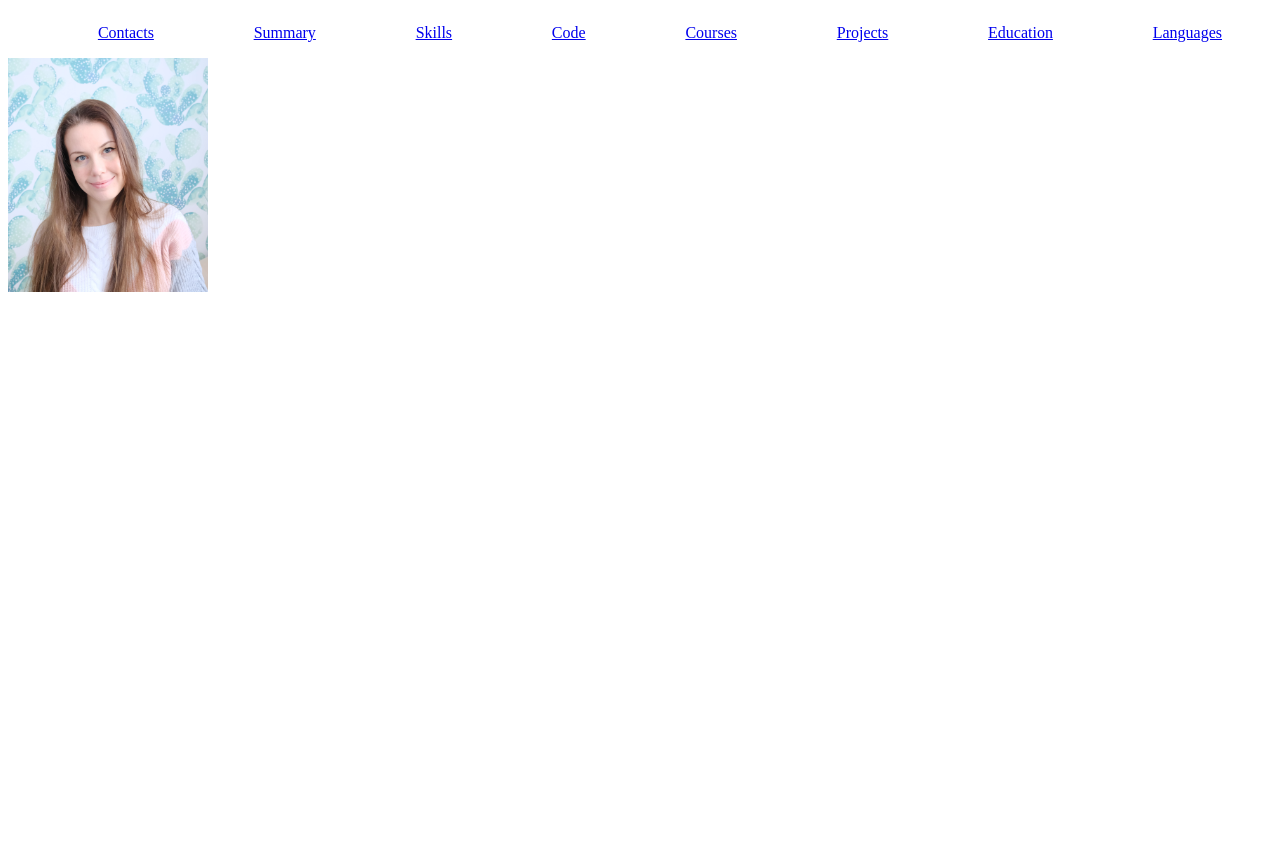
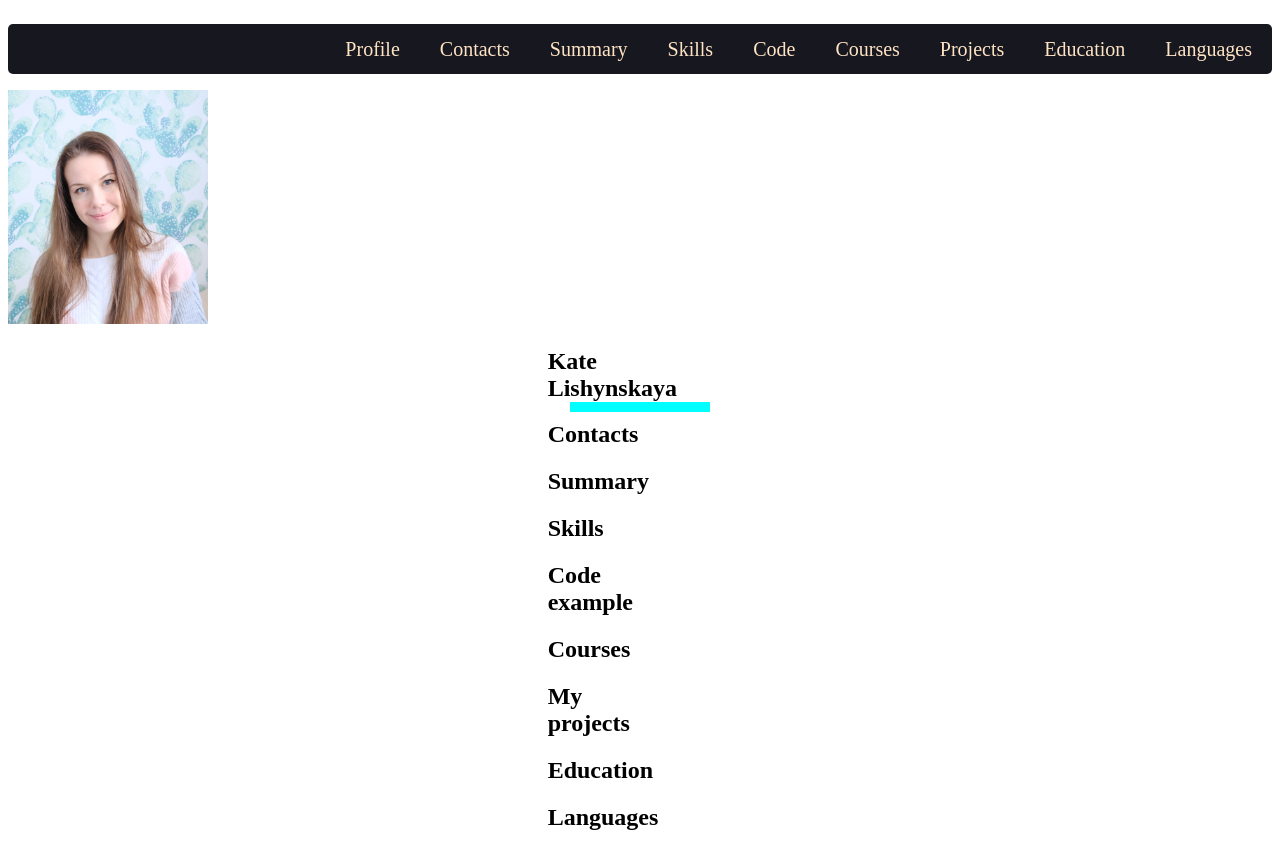
Before and after one commit to TekaLishoo/rsschool-cv, a plain HTML site: page index.html in a window 1280 px wide. Before the commit the page ends 800 px from the top, so only its background shows below. Drawn offline with Linux system fonts and the light colour scheme.

Commit message:
feat: add a main sections

```diff
--- a/index.html
+++ b/index.html
@@ -13,6 +13,7 @@
         <div class="container">
             <nav class="nav">
                 <ul class="nav-list">
+                  <li class="nav-item"><a href="#profile" class="nav-link">Profile</a></li>
                   <li class="nav-item"><a href="#contacts" class="nav-link">Contacts</a></li>
                   <li class="nav-item"><a href="#summary" class="nav-link">Summary</a></li>
                   <li class="nav-item"><a href="#skills" class="nav-link">Skills</a></li>
@@ -27,8 +28,38 @@
         </div>
     </header>
 
-    <main class="main">
-        <div class="container"></div>
+    <main class="main main-container">
+        <div class="container">
+            <section class="section" id="profile">
+                <h1 class="section-title main-title">
+                    Kate Lishynskaya
+                </h1>
+            </section>
+            <section class="section" id="contacts">
+                <h2 class="section-title">Contacts</h2>
+            </section>
+            <section class="section" id="summary">
+                <h2 class="section-title">Summary</h2>
+            </section>
+            <section class="section" id="skills">
+                <h2 class="section-title">Skills</h2>
+            </section>
+            <section class="section" id="code">
+                <h2 class="section-title">Code example</h2>
+            </section>
+            <section class="section" id="courses">
+                <h2 class="section-title">Courses</h2>
+            </section>
+            <section class="section" id="projects">
+                <h2 class="section-title">My projects</h2>
+            </section>
+            <section class="section" id="education">
+                <h2 class="section-title">Education</h2>
+            </section>
+            <section class="section" id="languages">
+                <h2 class="section-title">Languages</h2>
+            </section>
+        </div>
     </main>
 
     <footer class="footer">
--- a/style.css
+++ b/style.css
@@ -1,4 +1,12 @@
-body {
+html {
+    scroll-behavior: smooth;
+  }
+
+  * {
+    box-sizing: border-box;
+  }
+
+  body {
     display: flex;
     flex-direction: column;
     justify-content: space-between;
@@ -13,7 +21,54 @@ body {
 
   .nav-list {
     display: flex;
-    justify-content: space-around;
+    justify-content: flex-end;
     align-items: center;
     list-style: none;
   }
+
+
+  .nav-link {
+    padding: 0 20px;
+    line-height: 50px;
+    text-decoration: none;
+    color:bisque;
+    font-size: 20px;
+    transition: .3s;
+  }
+
+
+  .nav {
+      background-color: rgb(23, 23, 32);
+      border-radius: 5px;
+  }
+
+
+  .nav-item a:hover {
+    color: #a33333;
+  }
+
+  .main-container {
+    display: flex;
+    flex-wrap: wrap;
+    justify-content: space-between;
+  }
+
+  .section {
+    width: 40%;
+  }
+
+  .main-title::after {
+    content: "";
+    position: absolute;
+    left: 50%;
+    margin-left: -70px;
+    width: 140px;
+    height: 10px;
+    background-color: aqua;
+  }
+
+  @media (max-width: 768px) {
+    .section {
+      width: 100%;
+    }
+  }
```
